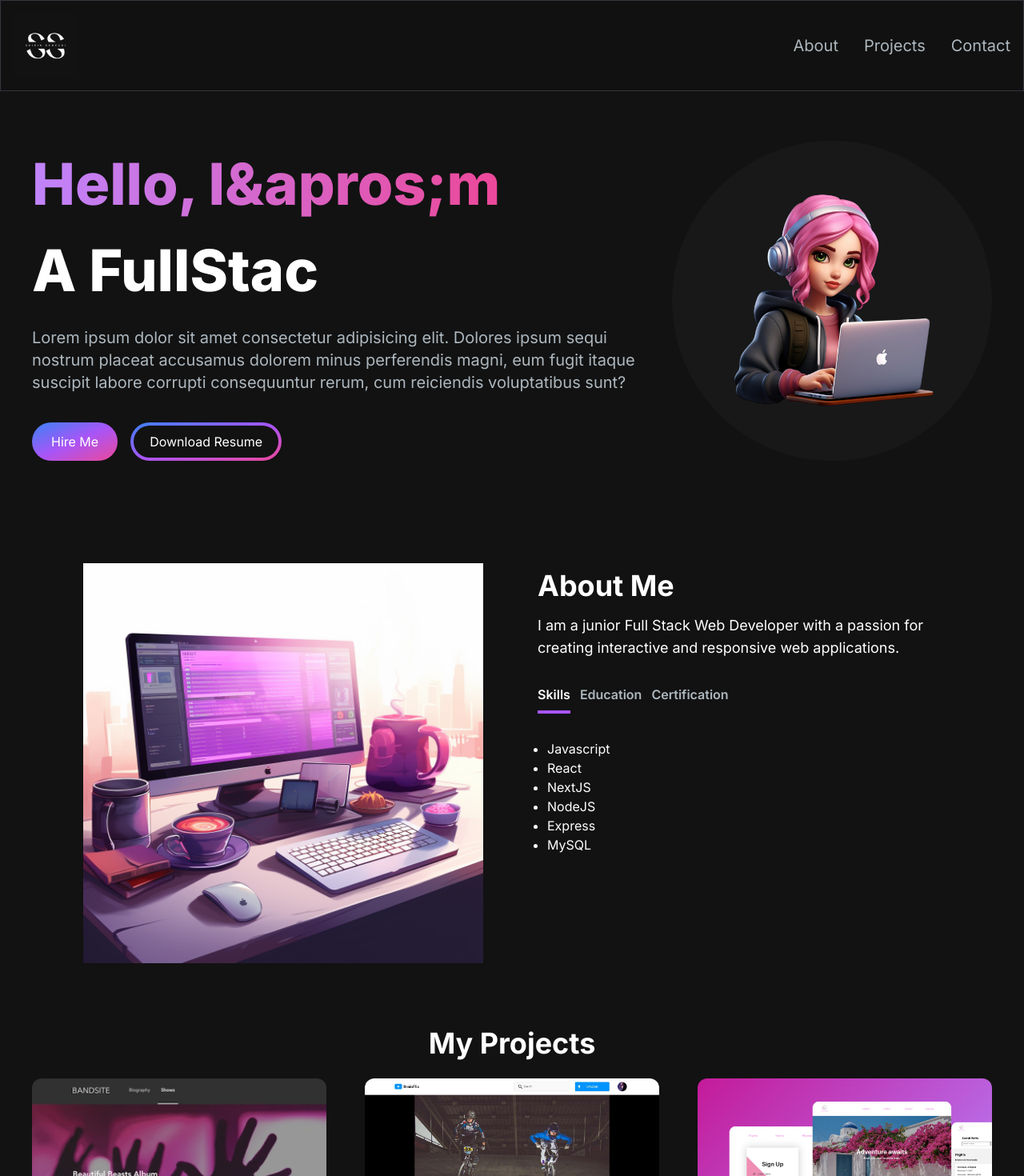
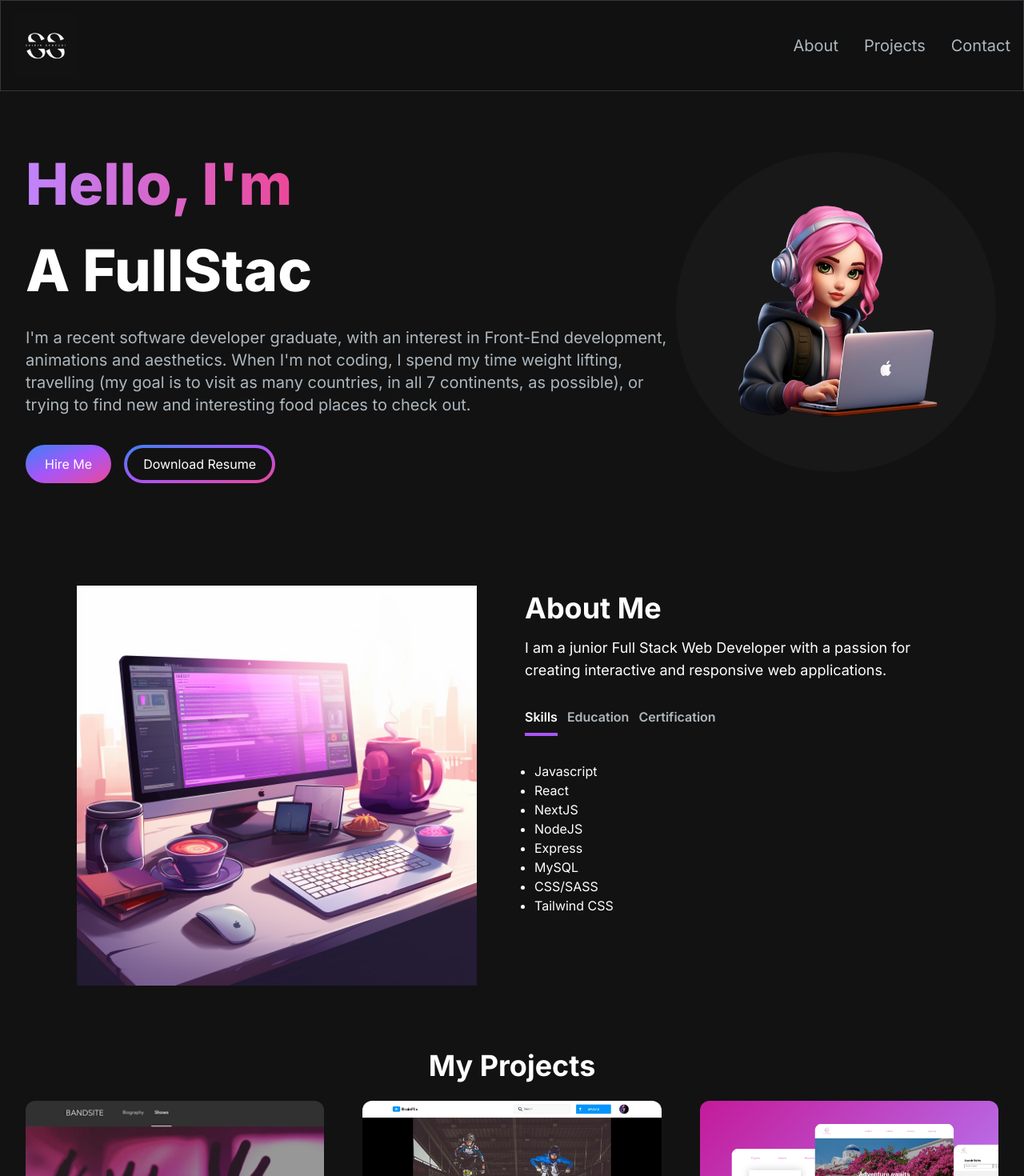
Before and after one commit to ShirinSadeghii/Portfolio, a Next.js app: page / in a window 1280 px wide. Shown: the top 1470 px of the page at 80% size. Built offline with nearby package versions, Linux system fonts and the light colour scheme.

Commit message:
css styling tweaks

```diff
--- a/app/components/AboutMe.jsx
+++ b/app/components/AboutMe.jsx
@@ -19,6 +19,8 @@ const AboutMe = () => {
             <li>NodeJS</li>
             <li>Express</li>
             <li>MySQL</li>
+            <li>CSS/SASS</li>
+            <li>Tailwind CSS</li>
         </ul>
     },
     {
@@ -36,7 +38,6 @@ const AboutMe = () => {
         content:
         <ul className='list-disc pl-3'>
             <li>...</li>
-            <li>...</li>
         </ul>
     }
   ]
@@ -48,7 +49,7 @@ const AboutMe = () => {
   }
   return (
     <section className='text-white'>
-        <div className='md:grid md:grid-cols-2 gap-8 items-center py-8 px-4 xl:gap-16 sm:py-16 xl:px-16'>
+        <div className='md:grid md:grid-cols-2 gap-8 items-center py-9 px-4 xl:gap-18 sm:py-16 xl:px-16'>
             <Image src={"/images/about-image.png"} width={500} height={500} alt='about-image'/>
             <div className='mt-4 md:0 text-left flex flex-col h-full'>
                 <h2 className='text-4xl font-bold text-white mb-4'>About Me</h2>
--- a/app/components/EmailSection.jsx
+++ b/app/components/EmailSection.jsx
@@ -65,7 +65,7 @@ const EmailSection = () => {
     <section className='grid md:grid-cols-2 my-12 md:my-12 py-24 gap-4 relative'>
         <div className='bg-[radial-gradient(ellipse_at_center,_var(--tw-gradient-stops))] from-purple-900 to-transparent rounded-full h-80 w-80 z-0 blur-lg absolute top-[85%] -left-3 transform -translate-x-1/2 -translate-y-1/2'></div>
         <div className='z-10'>
-            <h5 className='text-xl font-bold text-white my-2'>Let&apros;s Connect</h5>
+            <h5 className='text-xl font-bold text-white my-2'>Let&apos;s Connect</h5>
             <p className='text-[#ADB7BE] mb-4 max-w-md'>
                 I am currently looking for new opportunities, my inbox is always open.
                 Whether you have a question or just want to say hi, send me a message and
--- a/app/components/HeroSection.jsx
+++ b/app/components/HeroSection.jsx
@@ -11,8 +11,8 @@ const HeroSection = () => {
     <section className='lg:py-16'>
         <div className='grid grid-cols-1 sm:grid-cols-12'>
             <div className='col-span-8 place-self-center text-center sm:text-left justify-self-start'>
-                <h1 className="text-white mb-4 text-4xl sm:text-5xl lg:text-7xl lg:leading-normal font-extrabold">
-                    <span className='text-transparent bg-clip-text bg-gradient-to-r from-purple-400 to-pink-500'>Hello, I&apros;m {""}</span>
+                <h1 className="text-white mb-4 text-4xl sm:text-5xl md:text-5xl lg:text-7xl lg:leading-normal font-extrabold">
+                    <span className='text-transparent bg-clip-text bg-gradient-to-r from-purple-400 to-pink-500'>Hello, I&apos;m {""}</span>
                     <br></br>
                     <TypeAnimation
                     sequence={[
@@ -29,9 +29,9 @@ const HeroSection = () => {
                     />
                 </h1>
                 <p className='text-[#ADB7BE] text-base sm:text-lg lg:text-xl mb-6'>
-                    Lorem ipsum dolor sit amet consectetur adipisicing elit. Dolores ipsum sequi
-                    nostrum placeat accusamus dolorem minus perferendis magni, eum fugit itaque suscipit
-                    labore corrupti consequuntur rerum, cum reiciendis voluptatibus sunt?
+                    I&apos;m a recent software developer graduate, with an interest in Front-End development, animations and aesthetics.
+                    When I&apos;m not coding, I spend my time weight lifting, travelling (my goal is to visit as many countries, in all 7 continents, as possible), or trying to find
+                    new and interesting food places to check out.
                 </p>
                 <div>
                     <Link href={"/"}>
--- a/app/layout.js
+++ b/app/layout.js
@@ -4,7 +4,7 @@ import "./globals.css";
 const inter = Inter({ subsets: ["latin"] });
 
 export const metadata = {
-  title: "Create Next App",
+  title: "Shirin's Portfolio",
   description: "Generated by create next app",
 };
 
--- a/app/page.js
+++ b/app/page.js
@@ -9,7 +9,7 @@ export default function Home() {
   return (
     <main className="flex min-h-screen flex-col bg-[#121212]">
       <NavBar />
-      <div className="container mt-24 mx-0 px-10 py-4">
+      <div className="container mt-24 mx-0 px-8 py-4">
         <HeroSection />
         <AboutMe />
         <ProjectsSection />
```
